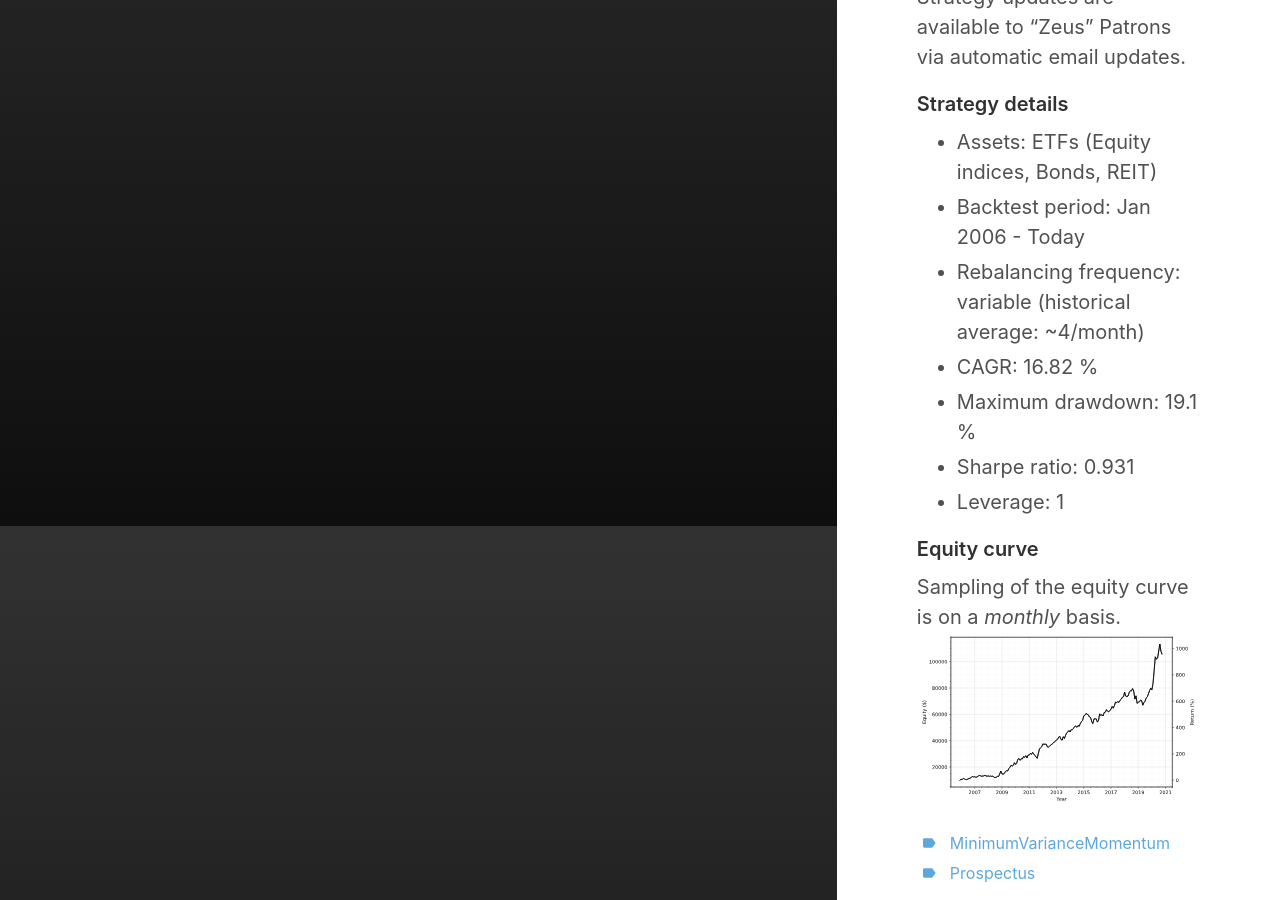
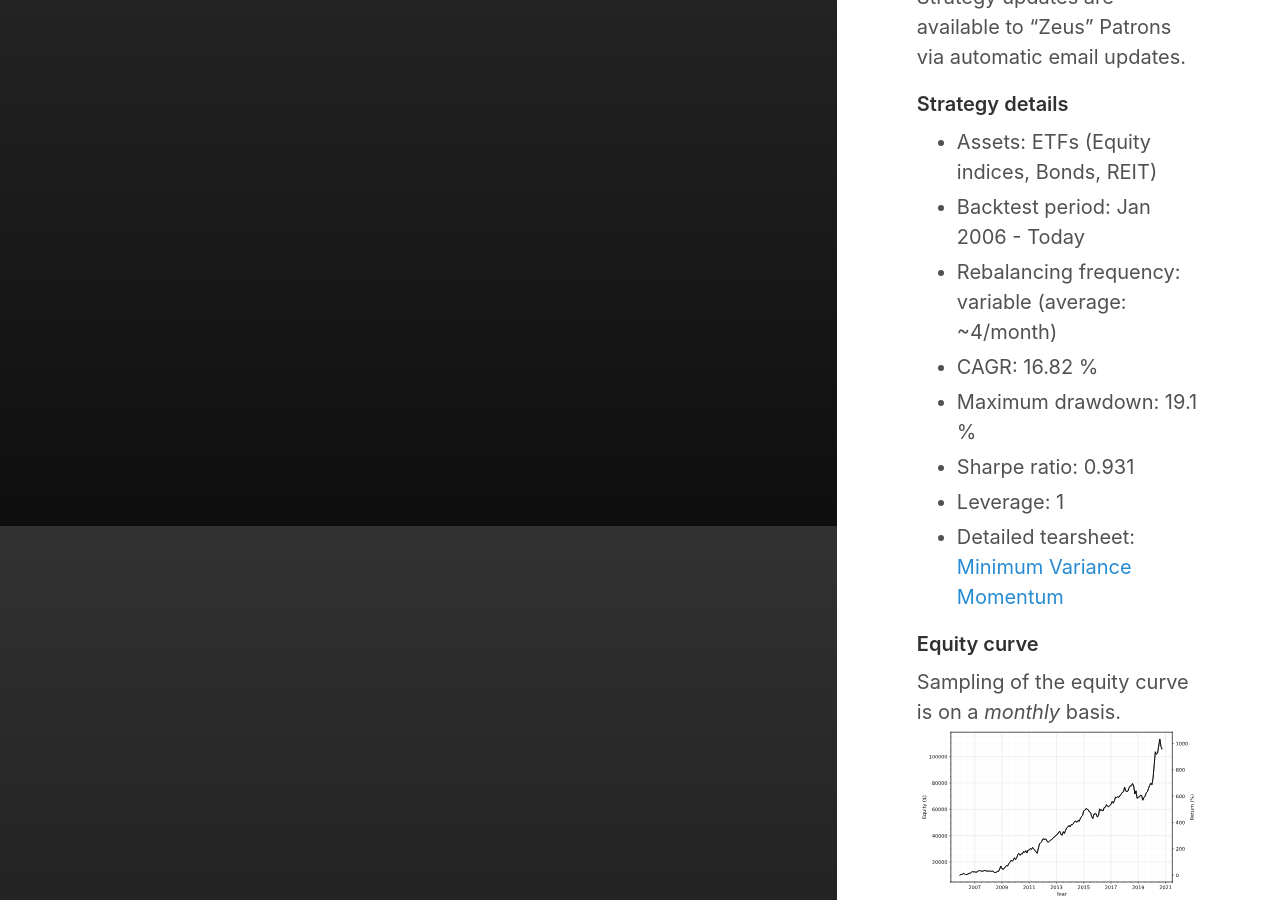
Before and after one commit to IthacaResearch/ithacaresearch.github.io, a Jekyll site: the page built from _posts/2020-09-03-Minimum-Variance-Momentum.md, in a window 1280 px wide and 900 px high, scrolled down 1274 px. Built offline with Jekyll 4.4.1, drawn with Linux system fonts in a browser that asks for light colours.

Commit message:
Update 2020-09-03-Minimum-Variance-Momentum.md

```diff
--- a/_posts/2020-09-03-Minimum-Variance-Momentum.md
+++ b/_posts/2020-09-03-Minimum-Variance-Momentum.md
@@ -18,11 +18,12 @@
 #### Strategy details
 * Assets: ETFs (Equity indices, Bonds, REIT)
 * Backtest period: Jan 2006 - Today
-* Rebalancing frequency: variable (historical average: ~4/month)
+* Rebalancing frequency: variable (average: ~4/month)
 * CAGR: 16.82 %
 * Maximum drawdown: 19.1 %
 * Sharpe ratio: 0.931
 * Leverage: 1
+* Detailed tearsheet: [Minimum Variance Momentum](/tearsheets/minimum_variance_momentum.html)
 
 #### Equity curve
 Sampling of the equity curve is on a _monthly_ basis.
```
